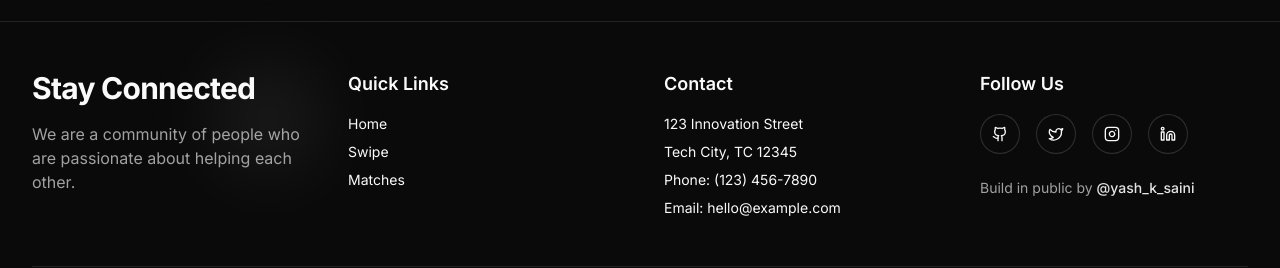
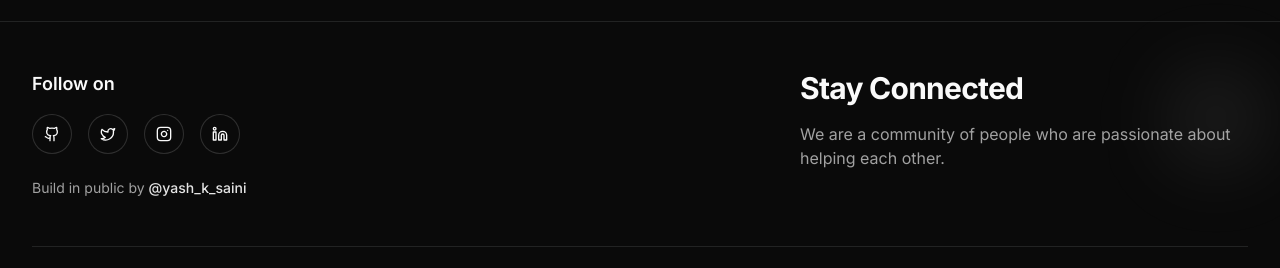
Before and after one commit to yashksaini-coder/Pair-Pal, a Next.js app: page / in a window 1280 px wide. Shown: the part 1477-1745 px from the top of the page. Built offline with nearby package versions, Linux system fonts and the light colour scheme; no server answers.

Commit message:
(fix): Add space in footer section, remove address

```diff
--- a/src/components/footer-section.tsx
+++ b/src/components/footer-section.tsx
@@ -29,39 +29,18 @@ function FooterSection() {
   return (
     <footer className="relative border-t bg-background text-foreground transition-colors duration-300">
       <div className="container mx-auto max-w-7xl px-4 py-12 md:px-6 lg:px-8">
-        <div className="grid gap-12 md:grid-cols-2 lg:grid-cols-4">
-          <div className="relative">
+        <div className="grid gap-12 lg:gap-32 md:grid-cols-1 lg:grid-cols-2">
+          <div className="relative order-2 lg:order-2 flex lg:justify-end">
+            <div className="max-w-md w-full">
               <h2 className="mb-4 text-3xl font-bold tracking-tight">Stay Connected</h2>
               <p className="mb-6 text-muted-foreground">
                 We are a community of people who are passionate about helping each other.
               </p>
               <div className="absolute -right-4 top-0 h-24 w-24 rounded-full bg-primary/10 blur-2xl" />
             </div>
-          <div>
-            <h3 className="mb-4 text-lg font-semibold">Quick Links</h3>
-            <nav className="space-y-2 text-sm">
-              <a href="/" className="block transition-colors hover:text-primary">
-                Home
-              </a>
-              <a href="/swipe" className="block transition-colors hover:text-primary">
-                Swipe
-              </a>
-              <a href="/matches" className="block transition-colors hover:text-primary">
-                Matches
-              </a>
-            </nav>
           </div>
-          <div>
-            <h3 className="mb-4 text-lg font-semibold">Contact</h3>
-            <address className="space-y-2 text-sm not-italic">
-              <p>123 Innovation Street</p>
-              <p>Tech City, TC 12345</p>
-              <p>Phone: (123) 456-7890</p>
-              <p>Email: hello@example.com</p>
-            </address>
-          </div>
-          <div className="relative">
-            <h3 className="mb-4 text-lg font-semibold">Follow Us</h3>
+          <div className="relative order-1 lg:order-1">
+            <h3 className="mb-4 text-lg font-semibold">Follow on</h3>
             <div className="mb-6 flex space-x-4">
               <TooltipProvider>
                 <Tooltip>
```
Lines whose indentation alone changed are shown as unchanged.
